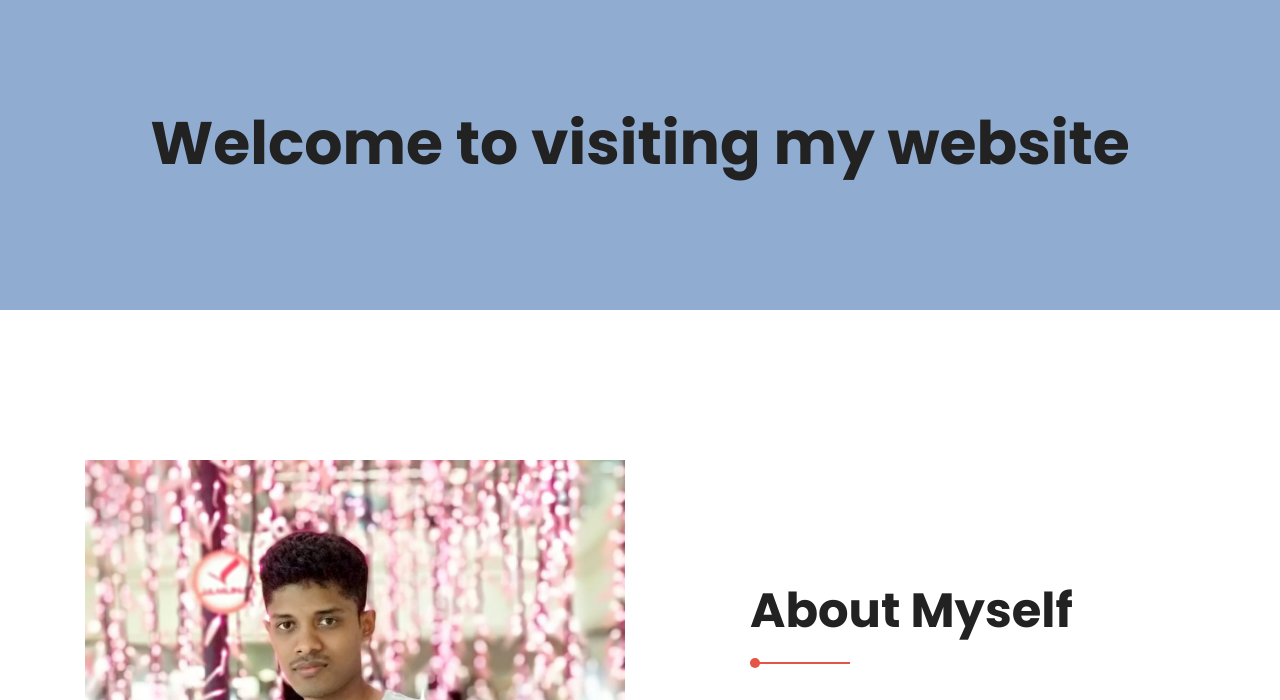
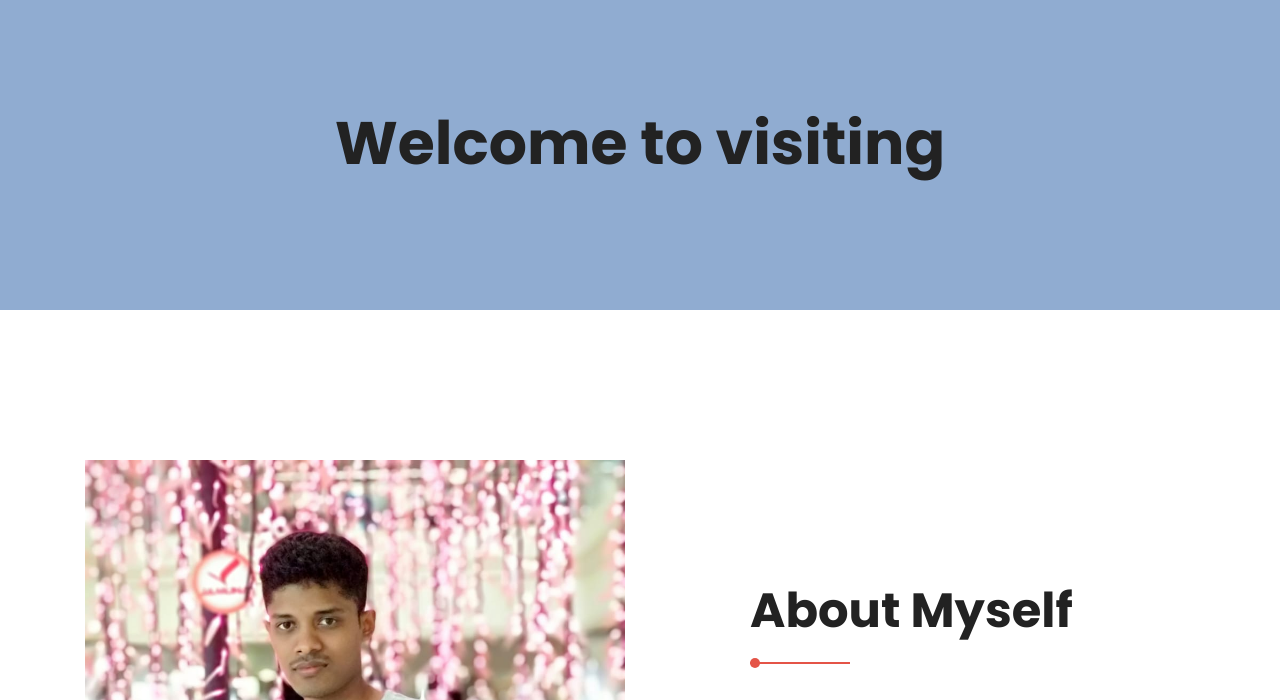
Before and after one commit to benjirkamal/me, a plain HTML site: page index.html in a window 1280 px wide. Shown: the part 92-792 px from the top of the page. Drawn offline with nearby package versions, Linux system fonts and the light colour scheme; some packages are replaced by stand-ins of ours.

Commit message:
Update index.html

```diff
--- a/index.html
+++ b/index.html
@@ -70,7 +70,7 @@
 			<div class="row d-flex align-items-center justify-content-center">
 				<div class="about-content col-lg-12">
 					<h1 class="text-yellow">
-						Welcome to visiting my website
+						Welcome to visiting
 					</h1>
 					<p class="link-nav">
 
```
